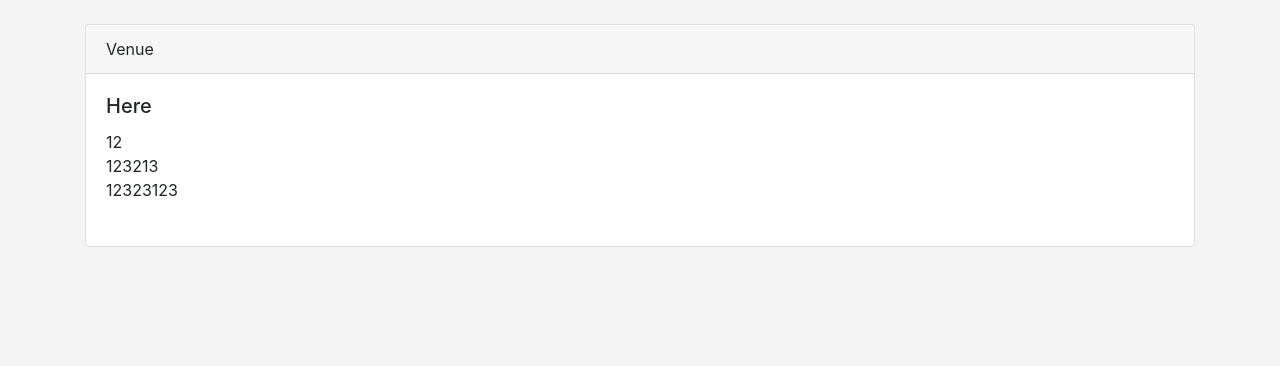
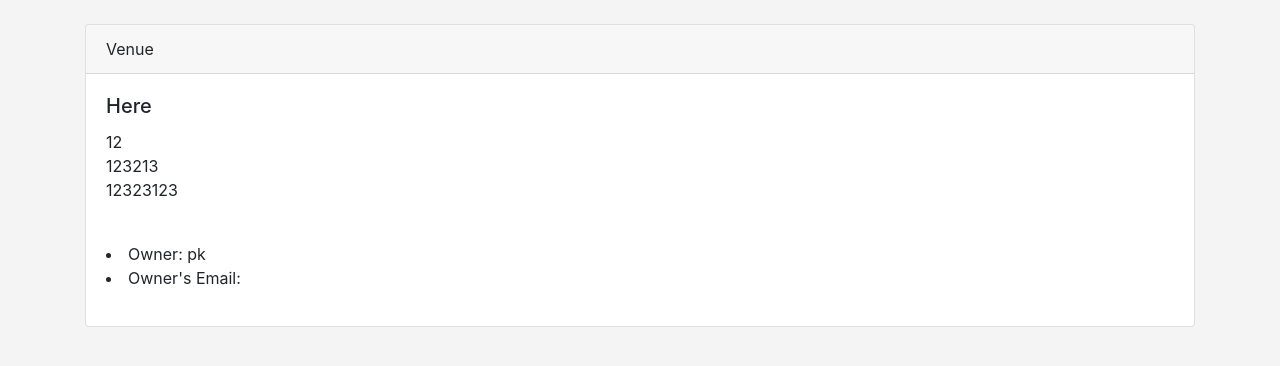
Before and after one commit to fatpat314/dog_aunt, a Django app: page /show_venue/1 in a window 1280 px wide. Shown: the part 56-422 px from the top of the page. Run offline with Django 3.2, Linux system fonts and the light colour scheme; data comes from the database, SQL or seed files in the repository; some libraries are stand-ins or nearby versions.

Commit message:
added venue owner to show venue page

```diff
--- a/events/templates/events/show_venue.html
+++ b/events/templates/events/show_venue.html
@@ -18,6 +18,8 @@
             <br>
             {{ venue.web }}
             <br>
+            <li>Owner: {{ venue_owner }}</li>
+            <li>Owner's Email: {{ venue_owner.email }}</li>
           </p>
         </div>
       </div>
--- a/events/views.py
+++ b/events/views.py
@@ -4,6 +4,7 @@ from calendar import HTMLCalendar
 from datetime import datetime
 from django.http import HttpResponseRedirect
 from .models import Event, Venue
+from django.contrib.auth.models import User
 from .forms import VenueForm, EventForm, EventFormAdmin
 from django.contrib import messages
 
@@ -83,7 +84,8 @@ def search_venues(request):
 
 def show_venue(request, venue_id):
     venue = Venue.objects.get(pk=venue_id)
-    return render(request, 'events/show_venue.html', {'venue': venue})
+    venue_owner = User.objects.get(pk=venue.owner)
+    return render(request, 'events/show_venue.html', {'venue': venue, 'venue_owner': venue_owner})
 
 
 def list_venues(request):
```
